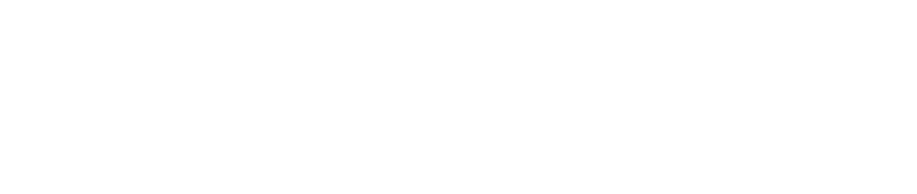
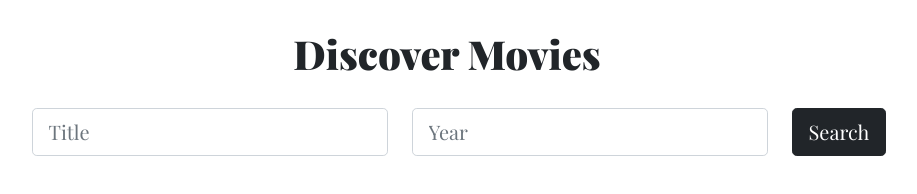
Before and after one commit to Alijeyrad/movies, a plain HTML site: page index.html in a window 1280 px wide. Shown: the whole page, without its empty margins (193-1110 px from the left). Drawn offline with nearby package versions, Linux system fonts and the light colour scheme.

Commit message:
search section styles

```diff
--- a/index.html
+++ b/index.html
@@ -15,6 +15,27 @@
   <link rel="stylesheet" href="./movies.css">
 </head>
 <body>
+  <h1>Discover Movies</h1>
+  <div class="search">
+    <div class="container">
+      <form action="#">
+        <div class="row">
+          <div class="col-sm-4">
+            <input class="form-control form-control-lg" type="text" placeholder="Title">
+          </div>
+          <div class="col-sm-4">
+            <input class="form-control form-control-lg" type="text" placeholder="Year">
+          </div>
+          <div class="col-sm-4" style="max-width: 95px;">
+            <button type="button" class="btn btn-lg btn-dark">
+              Search
+            </button>
+          </div>
+        </div>
+
+      </form>
+    </div>
+  </div>
 
 
   <!-- Bootstrap JS -->
--- a/movies.css
+++ b/movies.css
@@ -0,0 +1,34 @@
+@import url('https://fonts.googleapis.com/css2?family=Merriweather:wght@300;400;900&family=Playfair+Display:wght@400;700;900&display=swap');
+
+body {
+  box-sizing: border-box;
+  font-family: 'Playfair Display', Arial, Helvetica;
+}
+
+h1 {
+  margin: 30px 0;
+  text-align: center;
+  font-weight: 900;
+
+}
+
+.container {
+  display: flex;
+  flex-direction: column;
+  justify-content: center;
+  width: calc(100% - 100px);
+}
+
+
+.row {
+  justify-content: center;
+}
+
+.form-control-lg {
+  margin-bottom: 6px;
+}
+
+.form-control:focus {
+  border-color: rgba(0, 0, 0, 0.25);
+  box-shadow: 0 0 0 0.25rem rgba(0, 0, 0, 0.25);
+}
```
